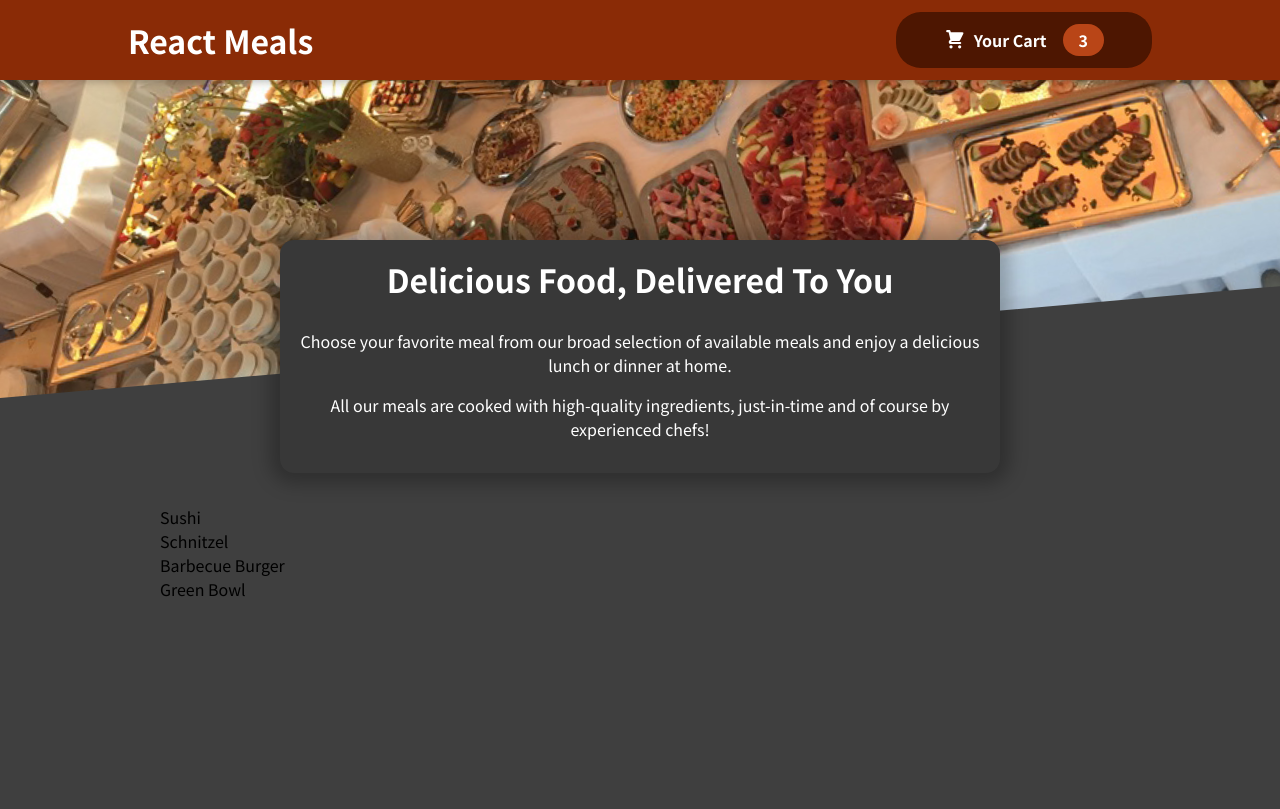
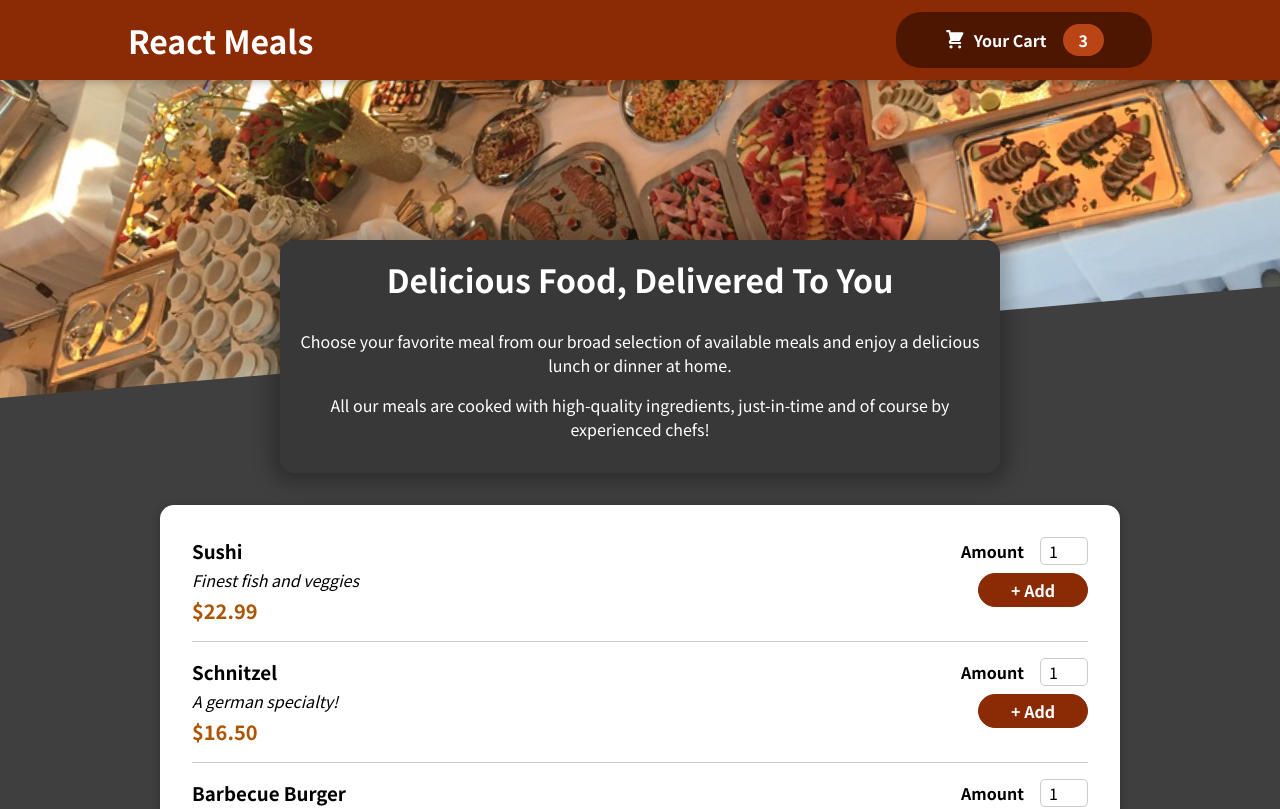
Before and after one commit to tdvenky/food-order-app, a React (Create React App) app: page / in a window 1280 px wide. Shown: the top 809 px of the page. Built offline with nearby package versions, Linux system fonts and the light colour scheme.

Commit message:
adding new components for Card, Input and MealItems to render the list of meals

```diff
--- a/src/components/Meals/AvailableMeals/AvailableMeals.js
+++ b/src/components/Meals/AvailableMeals/AvailableMeals.js
@@ -1,4 +1,7 @@
 import React from 'react';
+
+import Card from '../../UI/Card/Card';
+import MealItem from '../MealItems/MealItem';
 
 import classes from './AvailableMeals.module.css'
 
@@ -30,13 +33,22 @@
   ];
 
   const AvailableMeals = () => {
-    const mealsList = DUMMY_MEALS.map(meal => <li>{meal.name}</li>);
+    const mealsList = DUMMY_MEALS.map(
+        meal => <MealItem
+                    id={meal.id}
+                    key={meal.id}
+                    name={meal.name}
+                    description={meal.description}
+                    price={meal.price}
+                />
+    );
+    console.log(mealsList)
 
     return (
         <section className={classes.meals}>
-            <ul>
-                {mealsList}
-            </ul>
+            <Card>
+                <ul>{mealsList}</ul>
+            </Card>
         </section>
     )
 
--- /dev/null
+++ b/src/components/Meals/MealItems/MealItem.js
@@ -0,0 +1,21 @@
+import React from 'react';
+
+import MealItemForm from './MealItemForm/MealItemForm';
+
+import classes from './MealItem.module.css';
+
+const MealItem = (props) => {
+    const price = `$${props.price.toFixed(2)}`;
+    return <li className={classes.meal}>
+        <div>
+            <h3>{props.name}</h3>
+            <div className={classes.description}>{props.description}</div>
+            <div className={classes.price}>{price}</div>
+        </div>
+        <div>
+            <MealItemForm id={props.id}/>
+        </div>
+    </li>
+}
+
+export default MealItem;
--- /dev/null
+++ b/src/components/Meals/MealItems/MealItem.module.css
@@ -0,0 +1,22 @@
+.meal {
+    display: flex;
+    justify-content: space-between;
+    margin: 1rem;
+    padding-bottom: 1rem;
+    border-bottom: 1px solid #ccc;
+  }
+
+  .meal h3 {
+    margin: 0 0 0.25rem 0;
+  }
+
+  .description {
+    font-style: italic;
+  }
+
+  .price {
+    margin-top: 0.25rem;
+    font-weight: bold;
+    color: #ad5502;
+    font-size: 1.25rem;
+  }
--- /dev/null
+++ b/src/components/Meals/MealItems/MealItemForm/MealItemForm.js
@@ -0,0 +1,23 @@
+import React from 'react';
+
+import Input from '../../../UI/Input/Input';
+
+import classes from './MealItemForm.module.css';
+
+const MealItemForm = (props) => {
+    return <form className={classes.form}>
+        <Input
+            label="Amount"
+            input={{
+                id: 'amount' + props.id,
+                type: 'number',
+                min: '1',
+                max: '5',
+                step: '1',
+                defaultValue: '1'
+            }} />
+        <button>+ Add</button>
+    </form>
+}
+
+export default MealItemForm;
--- /dev/null
+++ b/src/components/Meals/MealItems/MealItemForm/MealItemForm.module.css
@@ -0,0 +1,20 @@
+.form {
+  text-align: right;
+}
+
+.form button {
+  font: inherit;
+  cursor: pointer;
+  background-color: #8a2b06;
+  border: 1px solid #8a2b06;
+  color: white;
+  padding: 0.25rem 2rem;
+  border-radius: 20px;
+  font-weight: bold;
+}
+
+.form button:hover,
+.form button:active {
+  background-color: #641e03;
+  border-color: #641e03;
+}
--- /dev/null
+++ b/src/components/UI/Card/Card.js
@@ -0,0 +1,10 @@
+import React from 'react';
+
+import classes from './Card.module.css';
+
+const Card = (props) => {
+    return <div className={classes.card}>{props.children}</div>
+
+}
+
+export default Card;
--- /dev/null
+++ b/src/components/UI/Card/Card.module.css
@@ -0,0 +1,6 @@
+.card {
+    padding: 1rem;
+    box-shadow: 0 2px 8px rgba(0, 0, 0, 0.25);
+    border-radius: 14px;
+    background-color: white;
+  }
--- /dev/null
+++ b/src/components/UI/Input/Input.js
@@ -0,0 +1,12 @@
+import React from 'react';
+
+import classes from './Input.module.css';
+
+const Input = (props) => {
+    return <div className={classes.input}>
+        <label htmlFor={props.input.id}>{props.label}</label>
+        <input {...props.input}/>
+    </div>
+}
+
+export default Input;
--- /dev/null
+++ b/src/components/UI/Input/Input.module.css
@@ -0,0 +1,18 @@
+.input {
+    display: flex;
+    align-items: center;
+    margin-bottom: 0.5rem;
+  }
+
+  .input label {
+    font-weight: bold;
+    margin-right: 1rem;
+  }
+
+  .input input {
+    width: 3rem;
+    border-radius: 5px;
+    border: 1px solid #ccc;
+    font: inherit;
+    padding-left: 0.5rem;
+  }
```
